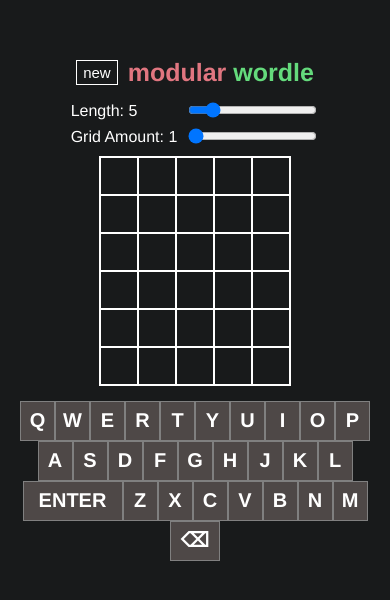
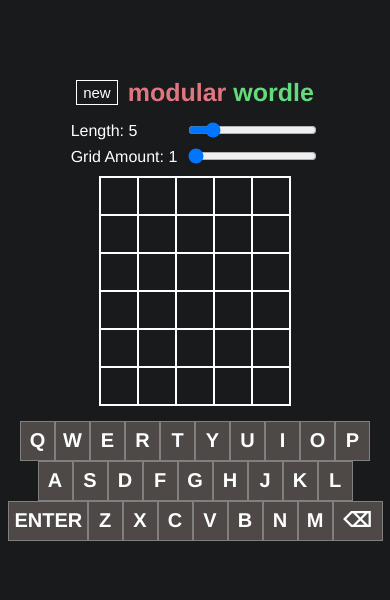
Before and after one commit to Vio-Eli/modular_decordle, a React (Create React App) app in the folder client/: page /#/game in a window 390 px wide. Shown: the part 118-718 px from the top of the page. Built offline with nearby package versions, Linux system fonts and the light colour scheme.

Commit message:
added new breakpoint; added small phones

```diff
--- a/client/src/_global.scss
+++ b/client/src/_global.scss
@@ -1,4 +1,5 @@
-$iphone-breakpoint: 768px;
+$small-phone-breakpoint: 440px;
+$big-phone-breakpoint: 768px;
 $tablet-breakpoint: 992px;
 $desktop-breakpoint: 1200px;
 $background-dark: #181a1b;
--- a/client/src/components/keyboard/Keyboard.scss
+++ b/client/src/components/keyboard/Keyboard.scss
@@ -33,7 +33,17 @@ $keyboard-dark: #4E4847;
     width: 50px;
 }
 
-@media (max-width: global.$iphone-breakpoint) {
+@media (max-width: global.$small-phone-breakpoint) {
+   #enter {
+    width: 80px;
+}
+
+#delete {
+    width: 50px;
+}
+}
+
+@media (max-width: global.$big-phone-breakpoint) {
     .keyboardWrapper {
         >div {
             >button {
```
